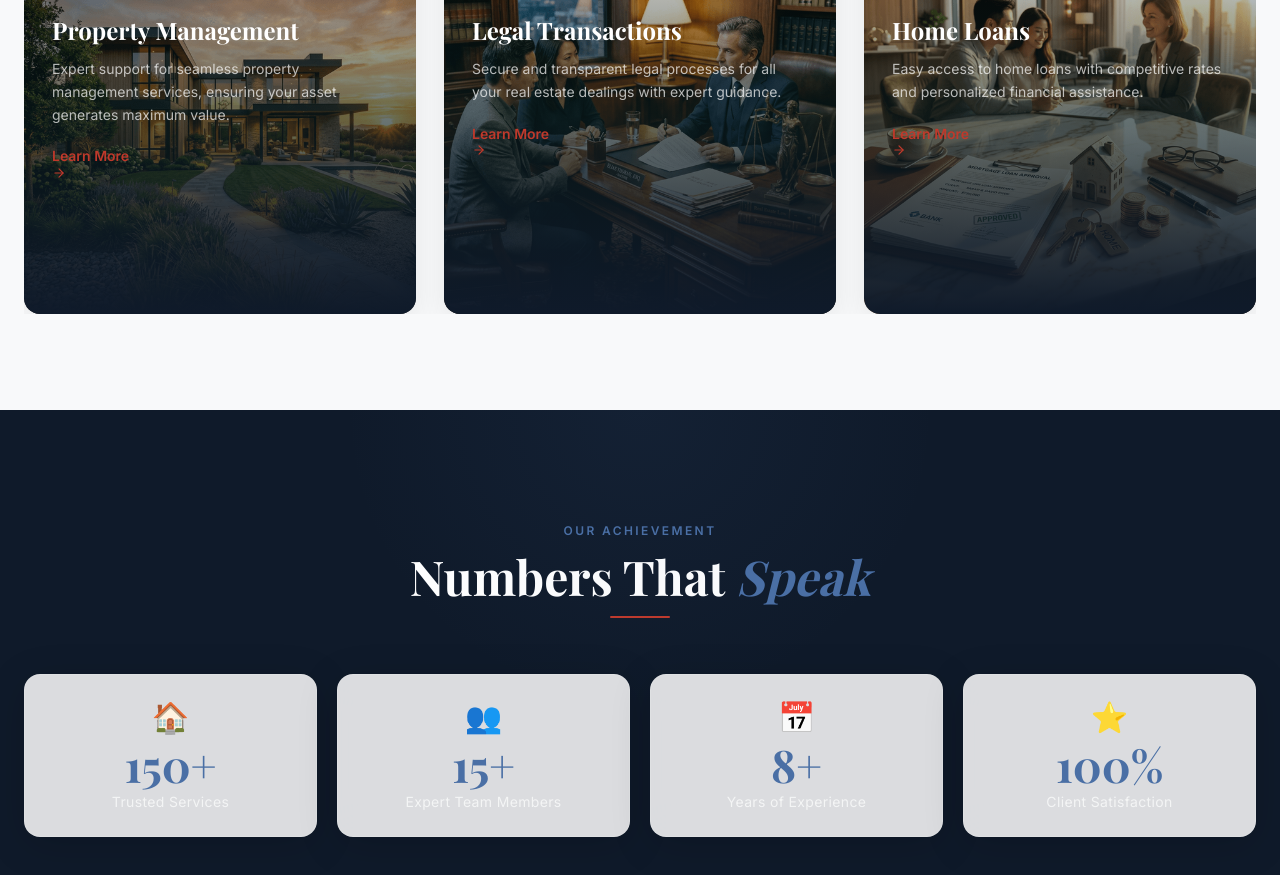
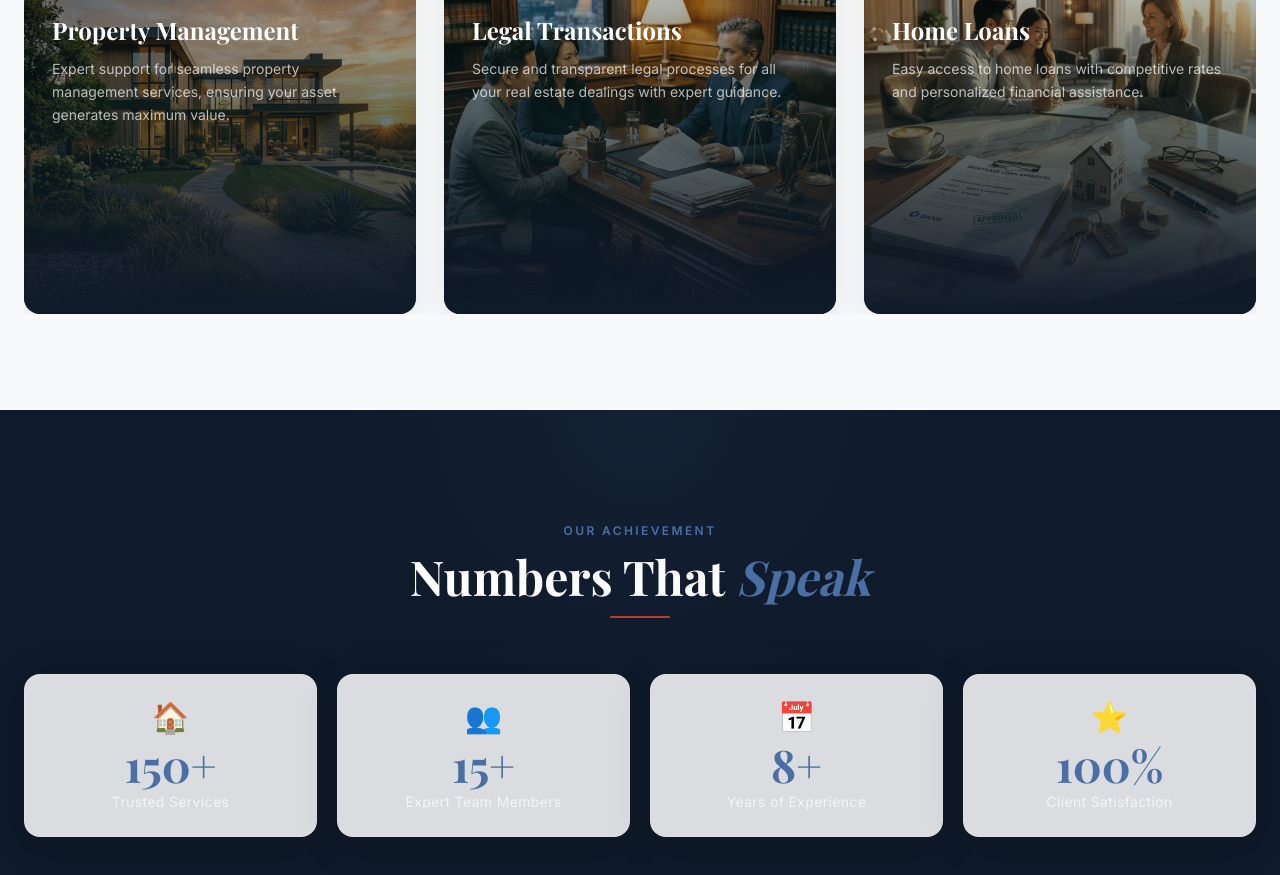
Before and after one commit to yashsaini0759/propertclinic, a React (Vite) app: page / in a window 1280 px wide. Shown: the part 2820-3695 px from the top of the page. Built offline with nearby package versions, Linux system fonts and the light colour scheme; a web font is replaced by a local one.

Commit message:
style(services): remove learn more link from service cards

```diff
--- a/src/components/ServicesCards.jsx
+++ b/src/components/ServicesCards.jsx
@@ -133,12 +133,7 @@ export default function ServicesCards() {
                                         <p className="text-white/70 font-body text-sm leading-relaxed mb-5">
                                             {svc.description}
                                         </p>
-                                        <a
-                                            href={svc.link}
-                                            className="inline-flex items-center gap-2 text-[#C0392B] font-body font-semibold text-sm group-hover:gap-3 transition-all hover-underline-animation max-w-max"
-                                        >
-                                            Learn More <FiArrowRight className="transition-transform group-hover:translate-x-1" />
-                                        </a>
+
                                     </div>
                                 </div>
                             </SwiperSlide>
```
